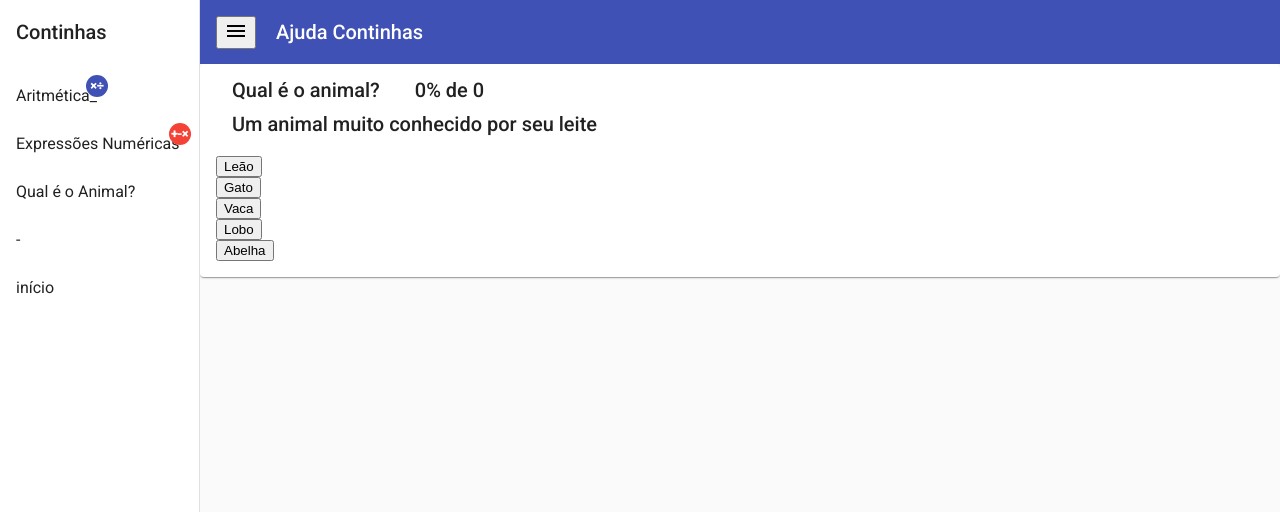
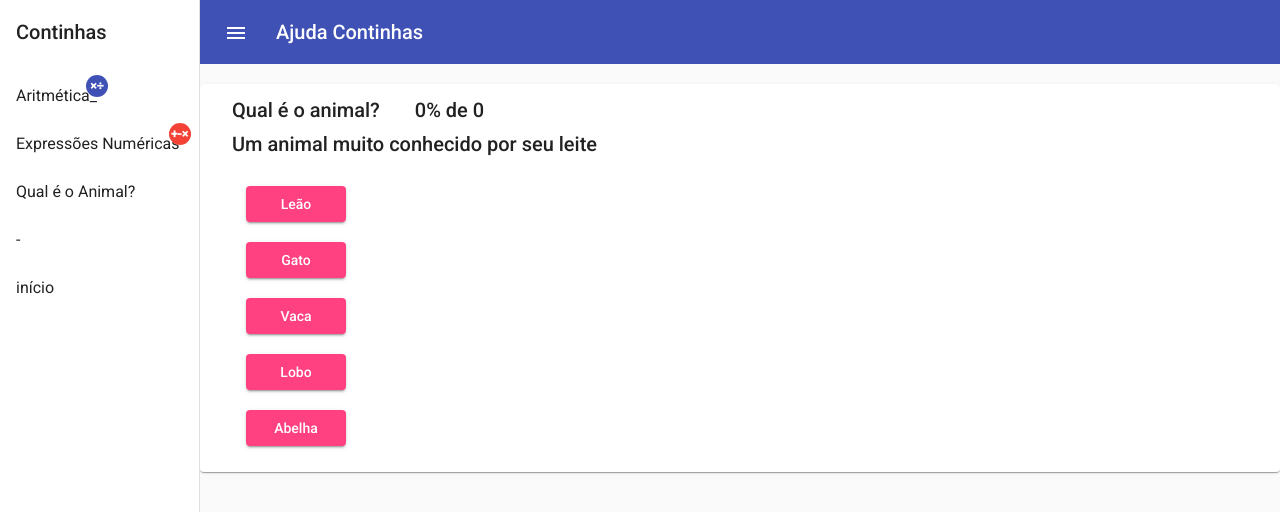
Before and after one commit to Jefferson-S-Rodrigues/angular-continhas, an Angular app: page /animais in a window 1280 px wide. Shown: the top 512 px of the page. Built offline with nearby package versions, Linux system fonts and the light colour scheme.

Commit message:
Melhoria gráfica animais

```diff
--- a/src/app/animais/animais.component.html
+++ b/src/app/animais/animais.component.html
@@ -8,9 +8,9 @@
     </mat-card-title>
   </mat-card-header>
   <mat-card-content>
-    <div class="row" *ngFor="let animal of usuario.cinco; trackBy: trackAnimal">
+    <div class="row" *ngFor="let animal of usuario.cinco">
       <div class="col">
-          <button mat-raised-button #resposta color="primary" type="button" (click)="clickAnimal(animal)">{{animal}}</button>
+          <button class="bt-animal" mat-raised-button color="{{usuario.btCor}}" (click)="clickAnimal(animal)">{{animal}}</button>
       </div>
     </div>
   </mat-card-content>
--- a/src/app/animais/animais.component.scss
+++ b/src/app/animais/animais.component.scss
@@ -0,0 +1,23 @@
+.full-width {
+  width: 100%;
+}
+
+.shipping-card {
+  min-width: 120px;
+  margin: 20px auto;
+}
+
+.row {
+  display: flex;
+  flex-direction: row;
+}
+
+.col {
+  flex: 1;
+  margin-left: 20px;
+  padding: 10px;
+}
+
+.bt-animal {
+  width: 100px;
+}
--- a/src/app/animais/animais.component.ts
+++ b/src/app/animais/animais.component.ts
@@ -10,6 +10,8 @@ export class AnimaisComponent implements OnInit {
   lista = new Map<string, string>();
   animais = [];
 
+  cores = ['primary', 'accent', 'warn'];
+
   title = "Qual é o animal?";
 
   usuario = {
@@ -20,7 +22,8 @@ export class AnimaisComponent implements OnInit {
     correto: "",
     uresp: "",
     acertou: -1,
-    porc: 0
+    porc: 0,
+    btCor: "primary"
   };
 
   clickAnimal(resp) {
@@ -47,11 +50,6 @@ export class AnimaisComponent implements OnInit {
 
     this.proximo();
 
-  }
-
-  trackAnimal(i, animal) {
-    console.log(i.toString() + animal);
-    return animal;
   }
 
   ngOnInit(): void {
@@ -95,6 +93,8 @@ export class AnimaisComponent implements OnInit {
     this.usuario.correto = this.usuario.cinco[Math.floor(Math.random() * this.usuario.cinco.length)];
     this.usuario.descr = this.lista.get(this.usuario.correto);
 
+    this.usuario.btCor = this.cores[Math.floor(Math.random() * this.cores.length)];
+
   }
 
   constructor() { }
--- a/src/styles.scss
+++ b/src/styles.scss
@@ -1,4 +1,5 @@
 /* You can add global styles to this file, and also import other style files */
+@import "~@angular/material/prebuilt-themes/indigo-pink.css";
 
 html, body { height: 100%; }
 body { margin: 0; font-family: Roboto, "Helvetica Neue", sans-serif; }
```
Also changed, not shown: src/material.module.ts (+5 -2 lines).
